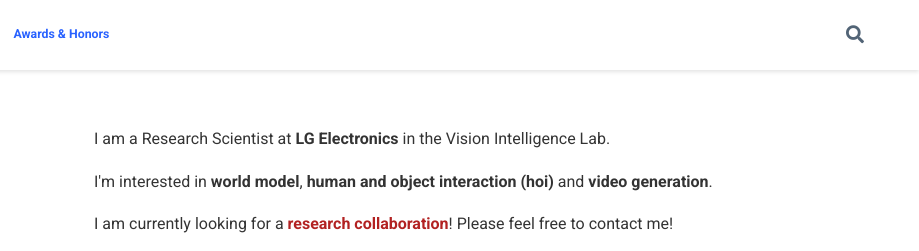
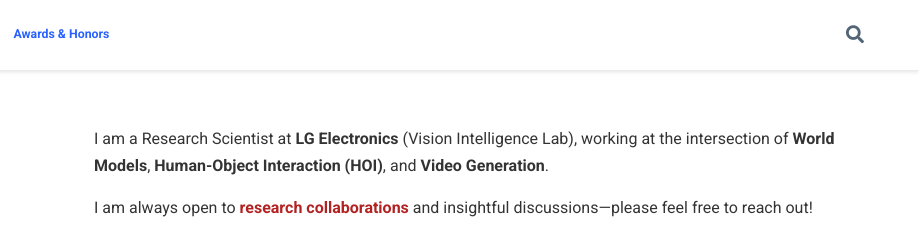
Before and after one commit to jwoo-park0/jiwoo_park.github.io, a plain HTML site: page index.html in a window 1280 px wide. Shown: the top 251 px of the page, 361-1280 px from the left. Drawn offline with nearby package versions, Linux system fonts and the light colour scheme; some packages are replaced by stand-ins of ours; no server answers; some icons are missing.

Commit message:
docs: refine homepage intro

```diff
--- a/index.html
+++ b/index.html
@@ -166,10 +166,9 @@
 
 <br>
 <!-- <p> <strong>Hello, Welcome :)</strong></p> </p> -->
-<p>  I am a Research Scientist at
-<strong>LG Electronics</strong> in the Vision Intelligence Lab. </p>
-<p>I'm interested in <b>world model</b>, <b>human and object interaction (hoi) </b> and <b>video generation</b>.</p>
-<p>I am currently looking for a <span style="color:#B22222; font-weight:bold;">research collaboration</span>! Please feel free to contact me!</p>
+
+<p>I am a Research Scientist at <strong>LG Electronics</strong> (Vision Intelligence Lab), working at the intersection of <b>World Models</b>, <b>Human-Object Interaction (HOI)</b>, and <b>Video Generation</b>.</p>
+<p>I am always open to <span style="color:#B22222; font-weight:bold;">research collaborations</span> and insightful discussions—please feel free to reach out!</p>
 
     <div class="row">
 
```
